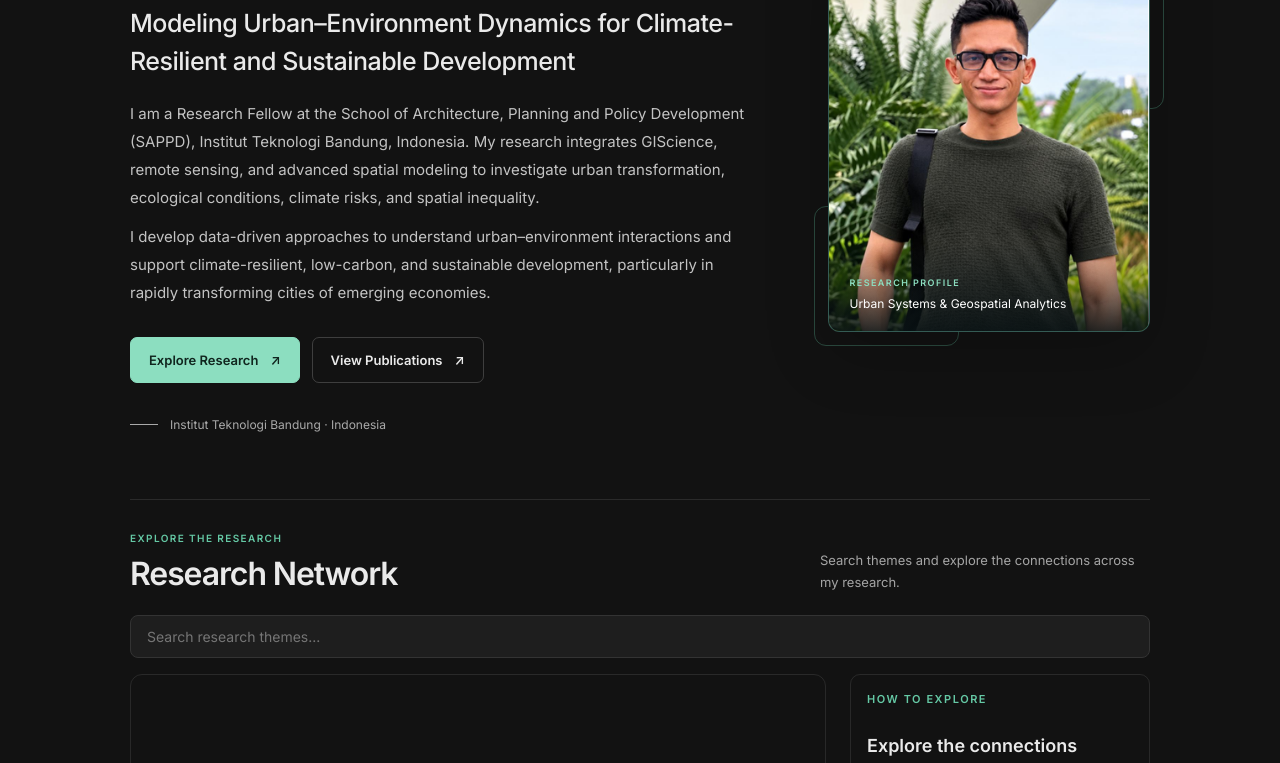
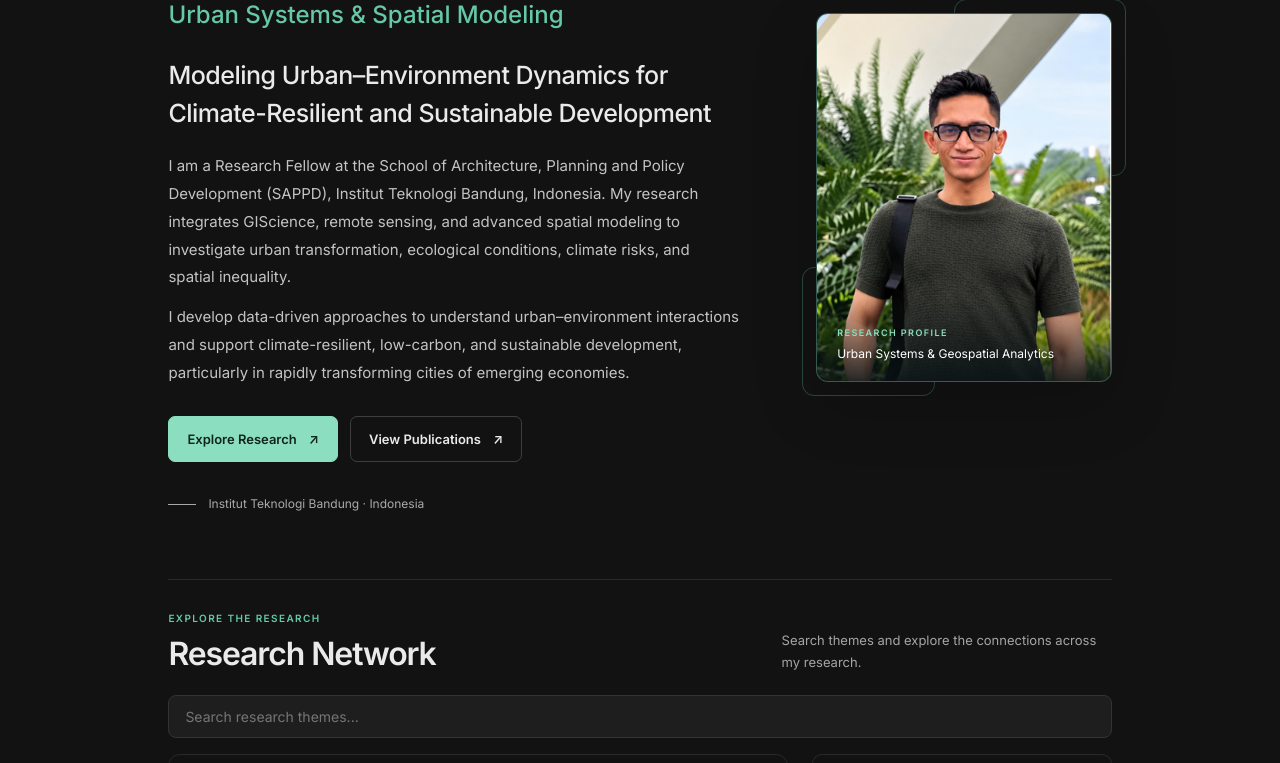
Before and after one commit to dimasdanard/dimasdanard.github.io, a plain HTML site: page index.html in a window 1280 px wide. Shown: the part 338-1101 px from the top of the page. Drawn offline with nearby package versions, Linux system fonts and the light colour scheme.

Commit message:
Update index.html

```diff
--- a/index.html
+++ b/index.html
@@ -20,7 +20,7 @@
 </header>
 
 
-<div class="container">
+<div class="container"><div class="container homepage-container">
 
   <!-- HERO SECTION -->
   <section class="hero-section" aria-labelledby="hero-name">
```
